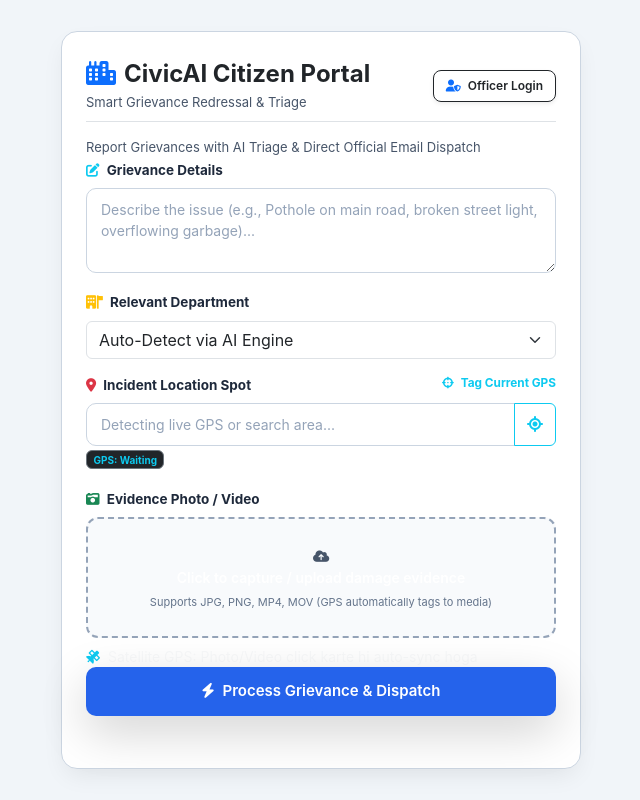
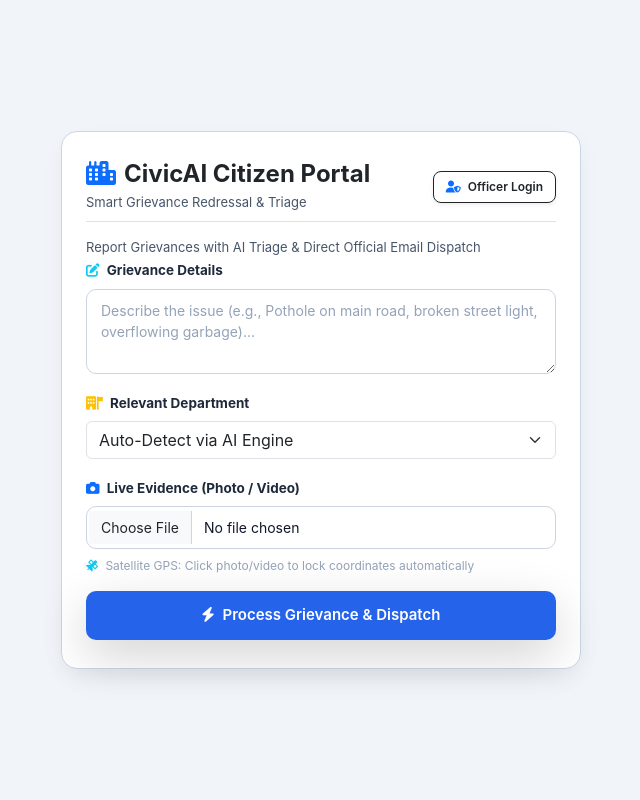
Before and after one commit to RohiVishwa/civic-ai-portal, a Flask app: page / in a window 1280 px wide. Shown: the whole page, without its empty margins (319-959 px from the left). Run offline with Flask 3, Linux system fonts and the light colour scheme; data comes from the database, SQL or seed files in the repository.

Commit message:
Apply full daily updates: clean satellite GPS camera, mark_resolved route, and 24h trash UI

```diff
--- a/app.py
+++ b/app.py
@@ -427,6 +427,8 @@ def admin_portal():
 
     cursor.execute("SELECT DISTINCT department FROM complaints WHERE department IS NOT NULL AND department != '' ORDER BY department ASC")
     all_depts = [r['department'] for r in cursor.fetchall()]
+    cursor.execute("SELECT * FROM deleted_complaints ORDER BY deleted_at DESC")
+    deleted_tickets = [dict(r) for r in cursor.fetchall()]
 
     query = "SELECT * FROM complaints WHERE 1=1"
     params = []
--- a/templates/index.html
+++ b/templates/index.html
@@ -158,45 +158,28 @@
                 </select>
             </div>
 
-            <!-- 3. Spot Location & Auto GPS -->
-            <div class="mb-3">
-                <label class="form-label small fw-bold text-white d-flex justify-content-between">
-                    <span><i class="fa-solid fa-location-dot text-danger me-1"></i> Incident Location Spot</span>
-                    <span class="text-info small" style="cursor:pointer;" onclick="triggerLiveGPS()">
-                        <i class="fa-solid fa-crosshairs me-1"></i> Tag Current GPS
-                    </span>
-                </label>
-                <div class="position-relative">
-                    <div class="input-group">
-                        <input type="text" class="form-control" id="locationInput" name="location" placeholder="Detecting live GPS or search area..." autocomplete="off" required>
-                        <button class="btn btn-outline-info" type="button" onclick="triggerLiveGPS()" title="Tag Live GPS">
-                            <i class="fa-solid fa-location-crosshairs"></i>
-                        </button>
-                    </div>
-                    <div id="suggestionsBox" class="suggestions-dropdown"></div>
-                </div>
+            <!-- Live Evidence Camera with Satellite GPS -->
+<div class="mb-3">
+    <label class="form-label small fw-bold text-white">
+        <i class="fa-solid fa-camera text-primary me-1"></i> Live Evidence (Photo / Video)
+    </label>
+    <input type="file"
+           name="damage_media"
+           id="liveCameraInput"
+           class="form-control"
+           accept="image/*,video/*"
+           capture="environment"
+           required
+           onchange="fetchSatelliteLock(this)">
+    <div class="mt-2" id="gpsSatelliteStatus" style="font-size: 12px; color: #94a3b8;">
+        <i class="fa-solid fa-satellite text-info me-1"></i> Satellite GPS: Click photo/video to lock coordinates automatically
+    </div>
+</div>
 
-
-                    <span id="coordBadge" class="badge bg-dark border border-secondary text-info" style="font-size: 10px;">GPS: Waiting</span>
-                </div>
-            </div>
-
-            <!-- 4. Evidence Media Upload (Photo/Video with Live GPS Tagging) -->
-            <div class="mb-4">
-                <label class="form-label small fw-bold text-white">
-                    <i class="fa-solid fa-camera-retro text-success me-1"></i> Evidence Photo / Video
-                </label>
-                <div class="upload-box" onclick="document.getElementById('mediaFileInput').click();">
-                    <i class="fa-solid fa-cloud-arrow-up fa-2x text-secondary mb-1"></i>
-                    <div id="uploadText" class="text-white small fw-semibold">Click to capture / upload damage evidence</div>
-                    <small class="text-secondary" style="font-size: 11px;">Supports JPG, PNG, MP4, MOV (GPS automatically tags to media)</small>
-                </div>
-                <input type="file" id="mediaFileInput" name="damage_media" accept="image/*,video/*" capture="environment" style="display:none;" onchange="handleLiveMediaUpload(this)">
-
-                <!-- GPS Tagging Notification for Media -->
-                <div id="mediaGpsStatus" class="mt-2 small text-light">
-    <i class="fa-solid fa-satellite text-info me-1"></i> Satellite GPS: Photo/Video click karte hi auto-sync hoga
-</div>
+<!-- Hidden coordinates for backend -->
+<input type="hidden" name="location" id="locationInput">
+<input type="hidden" name="latitude" id="latitudeInput">
+<input type="hidden" name="longitude" id="longitudeInput">
 
             <!-- Submit Button -->
             <button type="submit" class="btn btn-submit w-100 text-white shadow-lg">
@@ -256,6 +239,41 @@ function handleLiveMediaUpload(input) {
         }
     }
 }
+<script>
+function fetchSatelliteLock(inputElement) {
+    const statusBox = document.getElementById('gpsSatelliteStatus');
+    if (inputElement.files && inputElement.files.length > 0) {
+        if (statusBox) {
+            statusBox.innerHTML = '<i class="fa-solid fa-spinner fa-spin text-primary me-1"></i> Connecting to GPS Satellites... Locking live position...';
+        }
+        if ("geolocation" in navigator) {
+            navigator.geolocation.getCurrentPosition(
+                function(position) {
+                    const lat = position.coords.latitude.toFixed(6);
+                    const lng = position.coords.longitude.toFixed(6);
+                    const accuracy = Math.round(position.coords.accuracy);
+
+                    const latEl = document.getElementById('latitudeInput');
+                    const lngEl = document.getElementById('longitudeInput');
+                    const locEl = document.getElementById('locationInput');
+                    if (latEl) latEl.value = lat;
+                    if (lngEl) lngEl.value = lng;
+                    if (locEl) locEl.value = `${lat}, ${lng}`;
+
+                    if (statusBox) {
+                        statusBox.innerHTML = `<span class="text-success fw-bold"><i class="fa-solid fa-circle-check me-1"></i> Satellite Locked: Lat ${lat}, Lng ${lng} (±${accuracy}m accuracy)</span>`;
+                    }
+                },
+                function(error) {
+                    if (statusBox) {
+                        statusBox.innerHTML = '<span class="text-danger fw-bold"><i class="fa-solid fa-triangle-exclamation me-1"></i> GPS permission blocked. Please allow browser location access.</span>';
+                    }
+                },
+                { enableHighAccuracy: true, timeout: 15000, maximumAge: 0 }
+            );
+        }
+    }
+}
 </script>
 </body>
 </html>
```
Also changed, not shown: templates/admin.html (+36 -0 lines).
